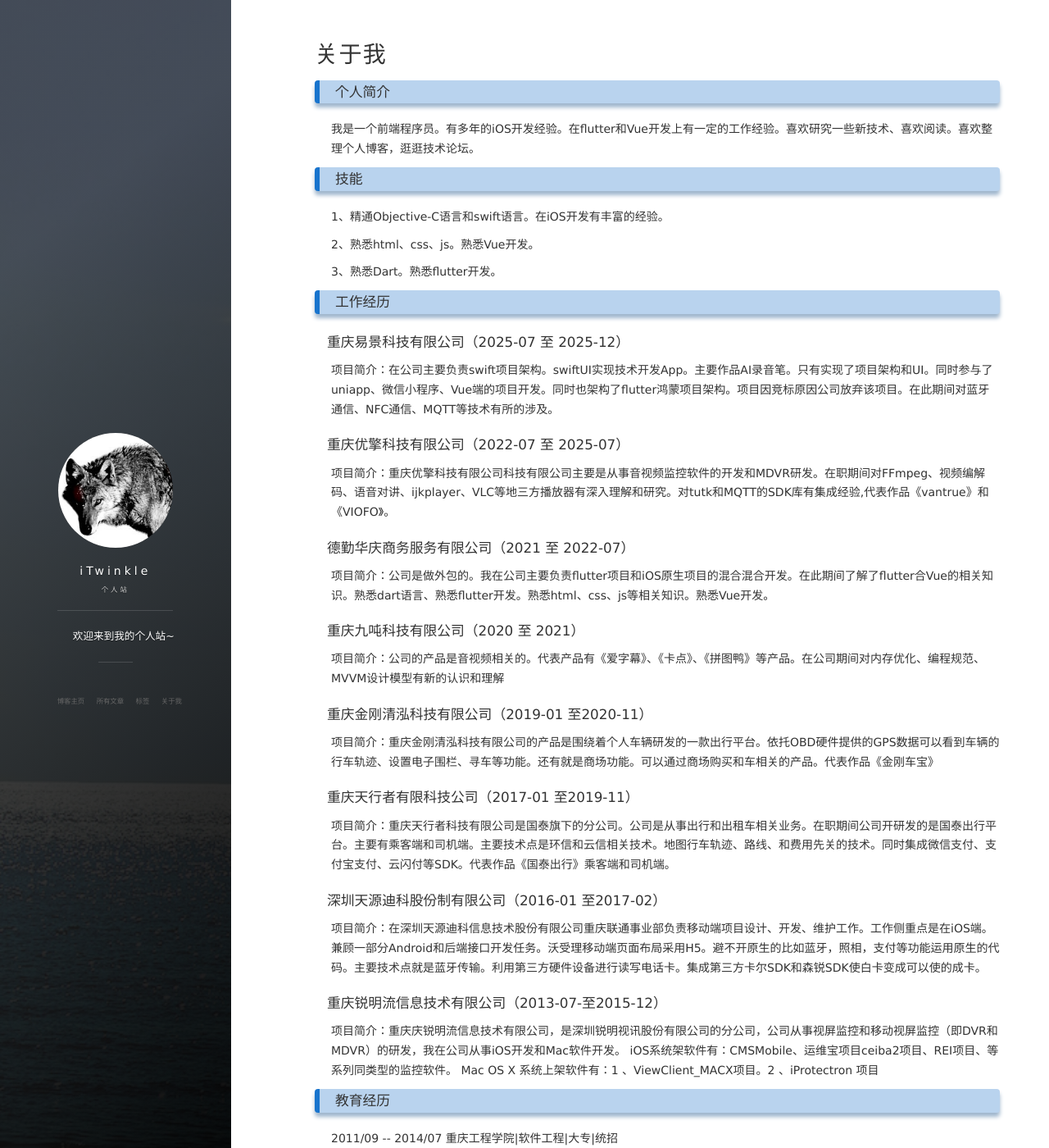
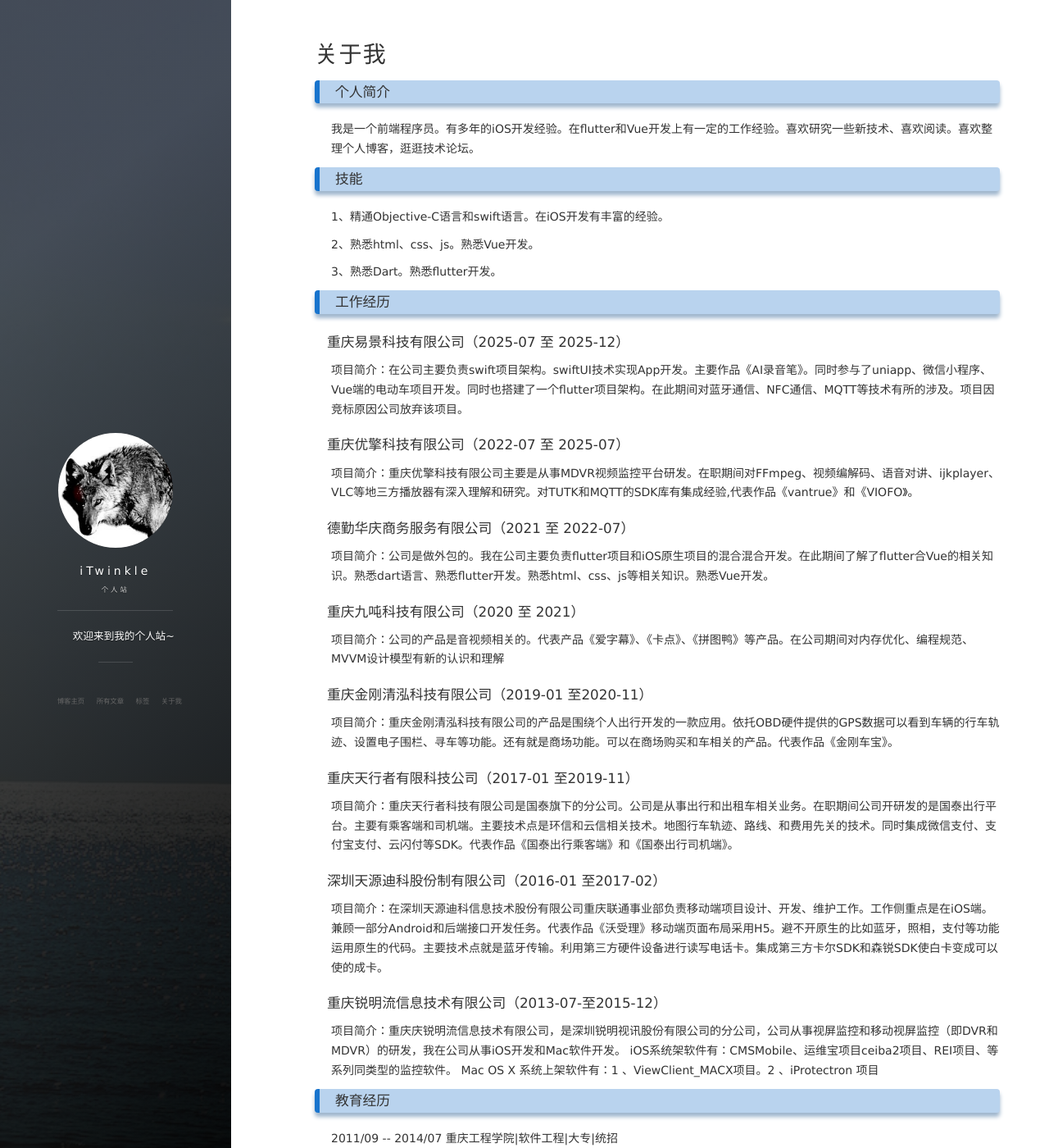
Before and after one commit to iTwinkle/iTwinkle.github.io, a Jekyll site: the page built from about.md, in a window 1280 px wide and 1400 px high. Shown: the whole window at 82% size. Built offline with Jekyll 4.4.1, drawn with Linux system fonts in a browser that asks for light colours; nearby versions of some CDN libraries; comment, search, counter and statistics services are not loaded.

Commit message:
1、更新简历。

```diff
--- a/about.md
+++ b/about.md
@@ -26,12 +26,12 @@ title: 关于我
 
 <h4>重庆易景科技有限公司（2025-07 至 2025-12）</h4>
 <p>
-项目简介：在公司主要负责swift项目架构。swiftUI实现技术开发App。主要作品AI录音笔。只有实现了项目架构和UI。同时参与了uniapp、微信小程序、Vue端的项目开发。同时也架构了flutter鸿蒙项目架构。项目因竞标原因公司放弃该项目。在此期间对蓝牙通信、NFC通信、MQTT等技术有所的涉及。
+项目简介：在公司主要负责swift项目架构。swiftUI技术实现App开发。主要作品《AI录音笔》。同时参与了uniapp、微信小程序、Vue端的电动车项目开发。同时也搭建了一个flutter项目架构。在此期间对蓝牙通信、NFC通信、MQTT等技术有所的涉及。项目因竞标原因公司放弃该项目。
 <p>
 
 <h4>重庆优擎科技有限公司（2022-07 至 2025-07）</h4>
 <p>
-项目简介：重庆优擎科技有限公司科技有限公司主要是从事音视频监控软件的开发和MDVR研发。在职期间对FFmpeg、视频编解码、语音对讲、ijkplayer、VLC等地三方播放器有深入理解和研究。对tutk和MQTT的SDK库有集成经验,代表作品《vantrue》和《VIOFO》。
+项目简介：重庆优擎科技有限公司主要是从事MDVR视频监控平台研发。在职期间对FFmpeg、视频编解码、语音对讲、ijkplayer、VLC等地三方播放器有深入理解和研究。对TUTK和MQTT的SDK库有集成经验,代表作品《vantrue》和《VIOFO》。
 <p>
 
 
@@ -42,22 +42,22 @@ title: 关于我
 
 <h4> 重庆九吨科技有限公司（2020 至 2021）</h4>
 <p>
-项目简介：公司的产品是音视频相关的。代表产品有《爱字幕》、《卡点》、《拼图鸭》等产品。在公司期间对内存优化、编程规范、MVVM设计模型有新的认识和理解
+项目简介：公司的产品是音视频相关的。代表产品《爱字幕》、《卡点》、《拼图鸭》等产品。在公司期间对内存优化、编程规范、MVVM设计模型有新的认识和理解
 <p>
 
 <h4>重庆金刚清泓科技有限公司（2019-01 至2020-11）</h4>
 <p>
-项目简介：重庆金刚清泓科技有限公司的产品是围绕着个人车辆研发的一款出行平台。依托OBD硬件提供的GPS数据可以看到车辆的行车轨迹、设置电子围栏、寻车等功能。还有就是商场功能。可以通过商场购买和车相关的产品。代表作品《金刚车宝》
+项目简介：重庆金刚清泓科技有限公司的产品是围绕个人出行开发的一款应用。依托OBD硬件提供的GPS数据可以看到车辆的行车轨迹、设置电子围栏、寻车等功能。还有就是商场功能。可以在商场购买和车相关的产品。代表作品《金刚车宝》。
 <p>
 
 <h4>重庆天行者有限科技公司（2017-01 至2019-11）</h4>
 <p>
-项目简介：重庆天行者科技有限公司是国泰旗下的分公司。公司是从事出行和出租车相关业务。在职期间公司开研发的是国泰出行平台。主要有乘客端和司机端。主要技术点是环信和云信相关技术。地图行车轨迹、路线、和费用先关的技术。同时集成微信支付、支付宝支付、云闪付等SDK。代表作品《国泰出行》乘客端和司机端。
+项目简介：重庆天行者科技有限公司是国泰旗下的分公司。公司是从事出行和出租车相关业务。在职期间公司开研发的是国泰出行平台。主要有乘客端和司机端。主要技术点是环信和云信相关技术。地图行车轨迹、路线、和费用先关的技术。同时集成微信支付、支付宝支付、云闪付等SDK。代表作品《国泰出行乘客端》和《国泰出行司机端》。
 <p>
 
 <h4>深圳天源迪科股份制有限公司（2016-01 至2017-02）</h4>
 <p>
-项目简介：在深圳天源迪科信息技术股份有限公司重庆联通事业部负责移动端项目设计、开发、维护工作。工作侧重点是在iOS端。兼顾一部分Android和后端接口开发任务。沃受理移动端页面布局采用H5。避不开原生的比如蓝牙，照相，支付等功能运用原生的代码。主要技术点就是蓝牙传输。利用第三方硬件设备进行读写电话卡。集成第三方卡尔SDK和森锐SDK使白卡变成可以使的成卡。
+项目简介：在深圳天源迪科信息技术股份有限公司重庆联通事业部负责移动端项目设计、开发、维护工作。工作侧重点是在iOS端。兼顾一部分Android和后端接口开发任务。代表作品《沃受理》移动端页面布局采用H5。避不开原生的比如蓝牙，照相，支付等功能运用原生的代码。主要技术点就是蓝牙传输。利用第三方硬件设备进行读写电话卡。集成第三方卡尔SDK和森锐SDK使白卡变成可以使的成卡。
 
 <p>
 
```
